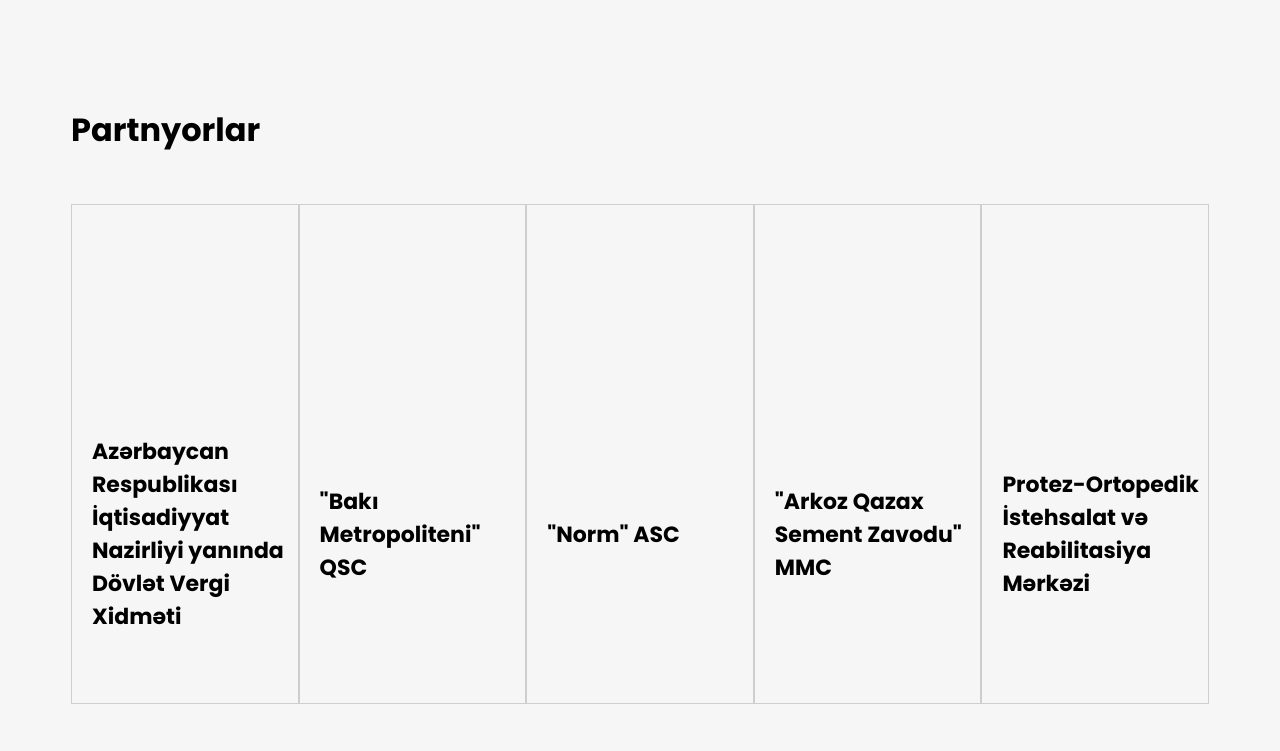
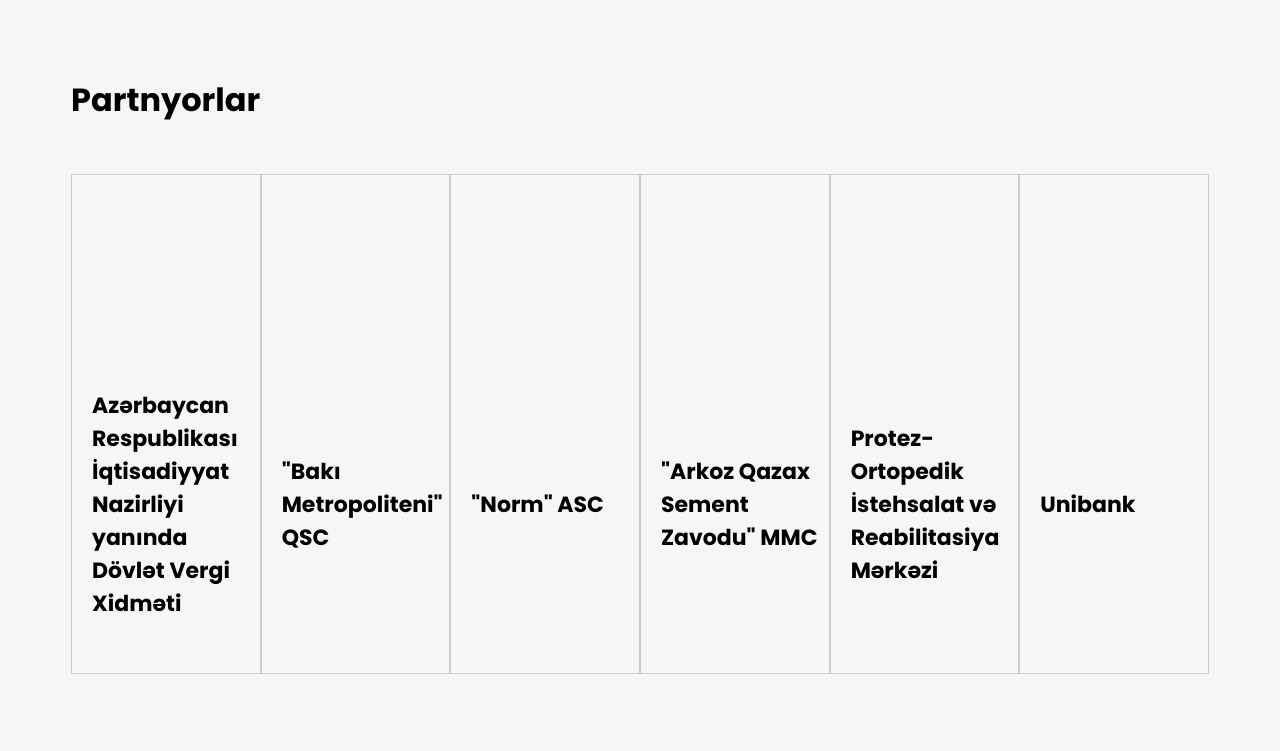
Before and after one commit to JustAtester-imza/imzatest, a plain HTML site: page index.html in a window 1280 px wide. Shown: the part 1780-2531 px from the top of the page. Drawn offline with nearby package versions, Linux system fonts and the light colour scheme.

Commit message:
Additions Made
*The Favicon was added
*Swiper was added

```diff
--- a/index.html
+++ b/index.html
@@ -6,6 +6,11 @@
     <link
       rel="stylesheet"
       href="https://cdn.jsdelivr.net/npm/swiper@11/swiper-bundle.min.css"
+    />
+    <link
+      rel="shortcut icon"
+      href="/img/favicon/favicon-32x32.png"
+      type="image/x-icon"
     />
     <link rel="stylesheet" href="style.css" />
     <link rel="preconnect" href="https://fonts.googleapis.com" />
@@ -18,12 +23,10 @@
   </head>
   <body>
     <div class="container">
-
       <div class="burger_menu" id="burgerMenu">
         <div class="br top"></div>
-                <div class="br beetwen "></div>
+        <div class="br beetwen"></div>
         <div class="br bottom"></div>
-
       </div>
       <header class="navbar">
         <div class="navbar_in">
@@ -35,11 +38,6 @@
           <a href="#section2" class="navbar_link index">Partnyorlar</a>
           <a href="#section3" class="navbar_link index">Əlaqə</a>
         </div>
-
-
-
-
-
       </header>
       <div class="content_container one">
         <div class="bold_name">
@@ -105,22 +103,20 @@
             <div class="ind">
               <div class="cesid">
                 <div class="yellow">100+</div>
-                -den cox cesid
+                Çeşid
               </div>
               <div class="cesid">
                 <div class="yellow">500+</div>
-                Sifarish
+                Sifariş
               </div>
               <div class="cesid">
                 <div class="yellow">10+</div>
-                Emekdash
+                Əməkdaş
               </div>
             </div>
             <a href="#section3">
               <div class="elaqe">
-                <div class="dip">
-                  Əlaqə
-                </div>
+                <div class="dip">Əlaqə</div>
                 <img src="/img/right-arrow-svgrepo-com.svg" alt="" />
               </div>
             </a>
@@ -132,7 +128,9 @@
           <div class="text">Partnyorlar</div>
         </div>
         <div class="content">
-          <div class="grid">
+          <div class="swiper-container">
+            <div class="swiper-wrapper">
+              <div class="swiper-slide grid">
                 <div class="emek_img">
                   <img src="/img/vergi.jpg" alt="" />
                 </div>
@@ -141,21 +139,25 @@
                   Vergi Xidməti
                 </div>
               </div>
-          <div class="grid">
+              <div class="swiper-slide grid">
                 <div class="emek_img">
                   <img src="/img/metro_forma.jpg" alt="" />
                 </div>
                 <div class="emek_ad">"Bakı Metropoliteni" QSC</div>
               </div>
-          <div class="grid">
-            <div class="emek_img"><img src="/img/norm_bg.jpeg" alt="" /></div>
+              <div class="swiper-slide grid">
+                <div class="emek_img">
+                  <img src="/img/norm_bg.jpeg" alt="" />
+                </div>
                 <div class="emek_ad">"Norm" ASC</div>
               </div>
-          <div class="grid">
-            <div class="emek_img"><img src="/img/arkoz_bg.jpg" alt="" /></div>
+              <div class="swiper-slide grid">
+                <div class="emek_img">
+                  <img src="/img/arkoz_bg.jpg" alt="" />
+                </div>
                 <div class="emek_ad">"Arkoz Qazax Sement Zavodu" MMC</div>
               </div>
-          <div class="grid">
+              <div class="swiper-slide grid">
                 <div class="emek_img">
                   <img src="/img/reabilitasiya.jpg" alt="" />
                 </div>
@@ -163,9 +165,20 @@
                   Protez-Ortopedik İstehsalat və Reabilitasiya Mərkəzi
                 </div>
               </div>
-          <div class="grid">
-            <div class="emek_img"><img src="/img/unibank.png" alt="" /></div>
+              <div class="swiper-slide grid">
+                <div class="emek_img unibank_img">
+                  <img src="/img/unibank.png" alt="" />
+                </div>
                 <div class="emek_ad">Unibank</div>
+              </div>
+            </div>
+
+            <!-- Add Pagination -->
+            <div class="swiper-pagination"></div>
+
+            <!-- Add Navigation -->
+            <div class="swiper-button-next"></div>
+            <div class="swiper-button-prev"></div>
           </div>
         </div>
         </div>
@@ -173,13 +186,15 @@
           <div class="container1">
             <div class="text">
               Bizimlə
-            <div class="contact"> Əlaqə</div>
+              <div class="contact">Əlaqə</div>
               Saxlayın!
             </div>
             <div class="info">
               <div class="cont">
-              <img src="/img/location-pin-alt-1-svgrepo-com.svg" alt="Ünvan" />:
-              AZ1102, Bakı Şəhəri Nəsimi Rayonu, Alatava 2
+                <img
+                  src="/img/location-pin-alt-1-svgrepo-com.svg"
+                  alt="Ünvan"
+                />: AZ1102, Bakı Şəhəri Nəsimi Rayonu, Alatava 2
               </div>
               <div class="cont">
                 <img src="/img/telephone-svgrepo-com.svg" alt="Telefon" />
@@ -198,32 +213,25 @@
           <div class="contacts">
             <div class="info">
               <div class="unvan">
-              <img src="/img/location-pin-alt-1-svgrepo-com.svg" alt="Ünvan" />
+                <img
+                  src="/img/location-pin-alt-1-svgrepo-com.svg"
+                  alt="Ünvan"
+                />
                 AZ1102, Bakı Şəhəri Nəsimi Rayonu, Alatava 2
               </div>
               <div class="unvan">
                 <img src="/img/telephone-svgrepo-com.svg" alt="Telefon" />
                 +994 50 863 6818 / +994 12 431 12 86
               </div>
-            <div class="unvan ">
+              <div class="unvan">
                 <img src="/img/mail-pencil-svgrepo-com.svg" alt="E-poçt" />
                 imzatekstil2021@gmail.com
               </div>
             </div>
           </div>
         </footer>
-
-
       </div>
     </div>
-
-
-
-
-
-
-
-
   </body>
   <script src="https://cdn.jsdelivr.net/npm/swiper@11/swiper-bundle.min.js"></script>
   <script src="script.js"></script>
--- a/script.js
+++ b/script.js
@@ -55,20 +55,41 @@
         }
       });
 
-      var swiper2 = new Swiper('.swiper1', {
-        autoHeight: true,
-        pagination:  {
-          el: '.swiper-pagination2',
+      var swiper = new Swiper('.swiper-container', {
+        slidesPerView: 1,
+        spaceBetween: 0,
+        loop: true,
+        pagination: {
+          el: '.swiper-pagination',
           clickable: true,
         },
         navigation: {
           nextEl: '.swiper-button-next',
           prevEl: '.swiper-button-prev',
         },
-        // Enable debugger
-        debugger: true,
+        breakpoints: {
+          // when window width is >= 576px
+          576: {
+            slidesPerView: 2,
+          },
+          // when window width is >= 768px
+          768: {
+            slidesPerView: 3,
+          },
+          // when window width is >= 992px
+          992: {
+            slidesPerView: 4,
+          },
+          // when window width is >= 992px
+          1140: {
+            slidesPerView: 5,
+          },
+          // when window width is >= 992px
+          1260: {
+            slidesPerView: 6,
+          }
+        }
       });
-
 
       const burgerMenu = document.getElementById('burgerMenu');
       const navbar = document.querySelector('.navbar_in');
--- a/style.css
+++ b/style.css
@@ -248,6 +248,7 @@
 }
 .two .content {
   display: grid;
+  overflow: hidden;
   grid-template-columns: repeat(auto-fit, minmax(200px, 1fr));
   width: 100%;
 }
@@ -269,11 +270,6 @@
   }
 }
 
-@media (max-width: 553px) {
-  .grid .unibank_img img {
-    content: url('/img/unibankfilial.jpg');
-  }
-}
 .two .content .grid .emek_img {
   position: absolute;
   top: 0;
@@ -402,7 +398,7 @@
   gap: 10px;
 }
 
-.swiper-slide {
+.swiper .swiper-slide {
   text-align: center;
   font-size: 18px;
   background: #fff;
@@ -412,7 +408,7 @@
   border-radius: 20px;
 }
 
-.swiper-slide img {
+.swiper .swiper-slide img {
   display: block;
   width: 100%;
   height: 100%;
@@ -485,6 +481,9 @@
   opacity: 0;
 }
 
+
+
+
 .head.scroll-visible,
 .row_one.scroll-visible,
 .row_two.scroll-visible,
```
Also changed, not shown: img/favicon/android-chrome-192x192.png (added), img/favicon/android-chrome-512x512.png (added), img/favicon/apple-touch-icon.png (added), img/favicon/favicon-16x16.png (added), img/favicon/favicon-32x32.png (added), img/favicon/favicon.ico (added), img/favicon/site.webmanifest (added). Lines whose indentation alone changed are shown as unchanged.
